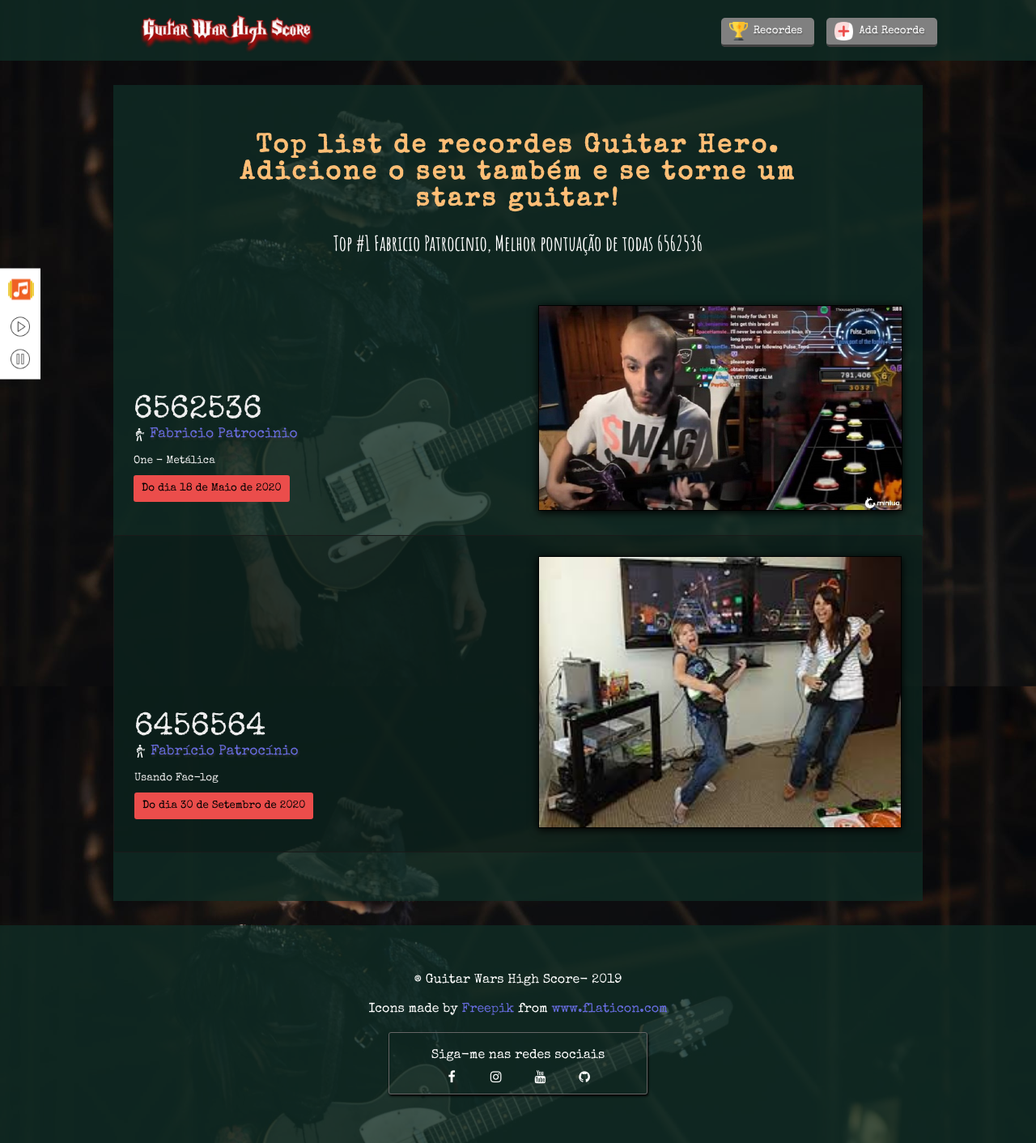
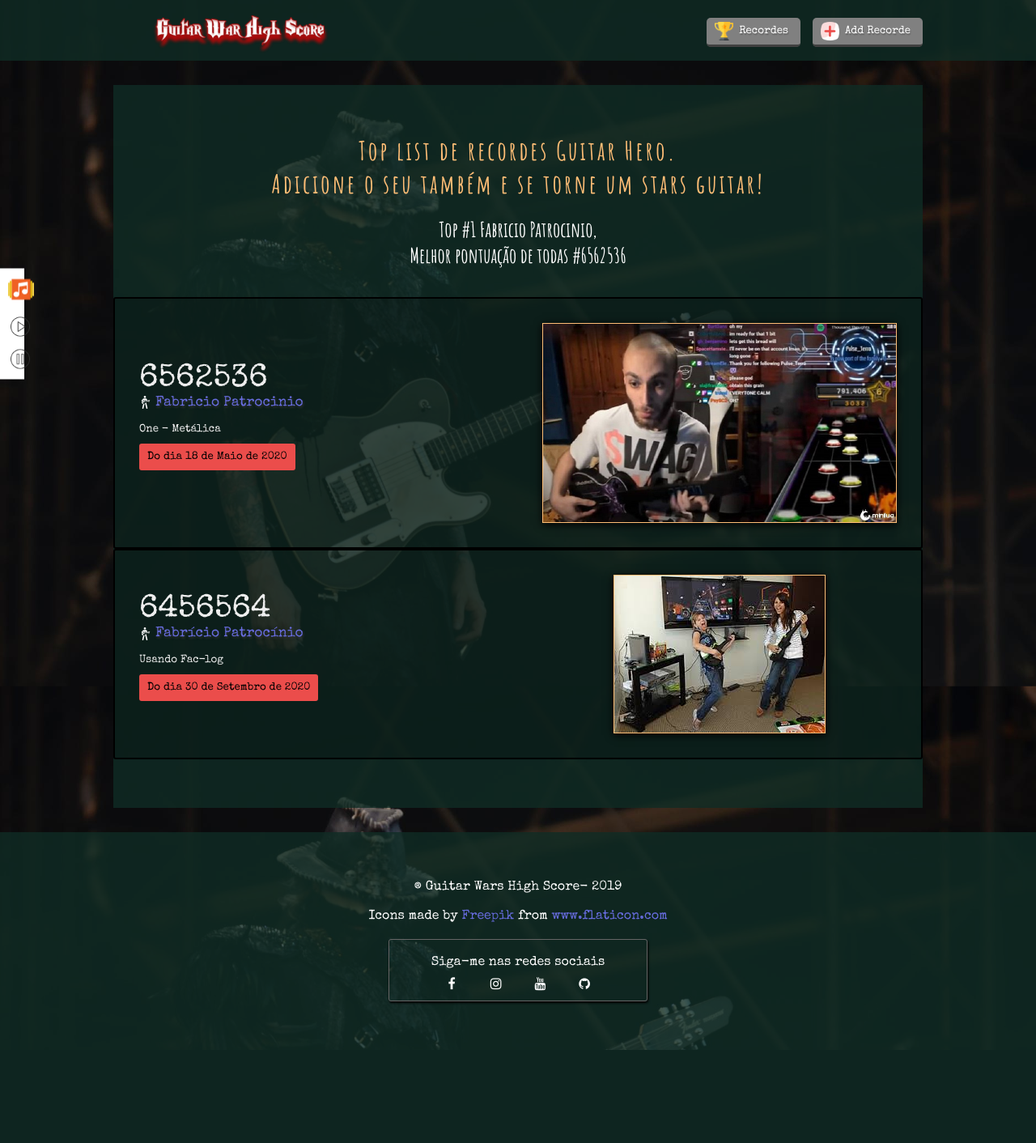
Before and after one commit to FabricioPatrocinio/guitar-wars, a PHP site: page /guitar-wars/ in a window 1280 px wide. Shown: the whole page at 81% size. After the commit the page ends 1297 px from the top, so only its background shows below. Run offline with PHP 8.4, Linux system fonts and the light colour scheme; data comes from the database, SQL or seed files in the repository; some web fonts are replaced.

Commit message:
Apenas como backup

```diff
--- a/_css/style.css
+++ b/_css/style.css
@@ -5,29 +5,19 @@
 }
 
 body {
-    width: 100%;
-    height: 100vh;
-    margin: 0;
     background: url('../_img/john5.jpeg') left top / 100%;
 }
 
-
-/* Menu responsive */
-
-div,
-nav,
-ul,
-li,
-p,
-a,
-span,
-button,
-input {
+* {
+    box-sizing: border-box;
     margin: 0;
     padding: 0;
     text-decoration: none;
     font-family: 'Special Elite', cursive;
 }
+
+
+/* Menu responsive */
 
 ul.ul-menu,
 nav.menu,
@@ -178,10 +168,10 @@ div#content-form {
 }
 
 div#container-form {
-    width: 90%;
-    max-width: 450px;
+    width: 100%;
+    max-width: 500px;
     margin: 30px auto;
-    padding: 5%;
+    padding: 30px;
     background: rgba(15, 44, 37, .8);
 }
 
@@ -314,14 +304,6 @@ h1 {
     font-size: 2em;
     font-family: 'Amatic SC';
     letter-spacing: 3px;
-}
-
-h1.display-1 {
-    width: 80%;
-    padding: 0 10%;
-    padding-bottom: 20px;
-    font-size: 2em;
-    font-family: 'Special Elite', cursive;
 }
 
 h2 {
@@ -458,12 +440,12 @@ label {
 }
 
 input {
-    width: 92%;
+    width: 100%;
     background: rgba(255, 255, 255, .1);
     color: #fff;
     font-size: 11pt;
     border: none;
-    padding: 12px 4%;
+    padding: 12px;
     margin: 10px 0;
     border-radius: 3px;
 }
@@ -529,14 +511,6 @@ input[type=file]::-webkit-file-upload-button:hover {
     background: #bd3b39;
 }
 
-img.screenshot {
-    width: 100%;
-    margin: 0;
-    box-shadow: 0px 2px 10px #000;
-    border: solid 1px #000;
-    box-sizing: border-box;
-}
-
 img.img-previus {
     width: 100%;
     max-width: 200px;
@@ -544,21 +518,47 @@ img.img-previus {
     box-shadow: 0px 2px 4px #000;
 }
 
+
+/* Boxs index */
+
 #db-data {
     width: 100%;
 }
 
-.score-inf {
-    width: 45%;
-    padding: 2.5%;
-    display: inline-block;
+.flex-container {
+    width: 100%;
+}
+
+.row-bg {
+    width: 100%;
+    display: flex;
+    flex-wrap: wrap;
 }
 
 .row-bg:nth-child(2n+2) {
     background: rgba(0, 0, 0, .2);
-    border: solid 1px #1a1a1a;
+    border: solid 2px #000;
     border-radius: 3px;
-    box-sizing: border-box;
+}
+
+.score-inf {
+    padding: 30px;
+    flex: 1 1 300px;
+    align-content: center;
+}
+
+img.screenshot {
+    max-width: 100%;
+    display: block;
+    margin: 0 auto;
+    box-shadow: 0px 2px 10px #000;
+    border: solid 1px #ffbe76;
+}
+
+.score-inf>span {
+    justify-content: center;
+    flex-direction: row;
+    justify-content: space-around;
 }
 
 
@@ -772,24 +772,18 @@ div.icons {
     }
 }
 
-@media screen and (max-width: 460px) {
+@media screen and (max-width: 600px) {
     div.content,
     div#content-form {
         width: 80%;
         padding: 30px 10%;
-    }
-    .icon-top {
-        width: 80%;
-        padding: 15px 0;
-        padding-left: 20%;
     }
     #form-remove {
         width: 80%;
         padding: 10%;
         margin: 20px 0;
     }
-    .score-inf {
-        width: 90%;
-        padding: 5%;
+    .score-inf:nth-child(1n+2) {
+        padding-top: 0;
     }
 }
--- a/authorize.php
+++ b/authorize.php
@@ -9,5 +9,4 @@ if (!isset($_SERVER['PHP_AUTH_USER']) || !isset($_SERVER['PHP_AUTH_PW']) || ($_S
     header('WWW-Authenticate: Basic realm="Guitar Wars"');
     exit('<h2>Guitar Wars</h2> Desculpe, você precisa digitar uma senha válida par acessar esta página..');
 }
-
 ?>
--- a/index.php
+++ b/index.php
@@ -52,7 +52,7 @@
 
     <div class="container-float">
         <div class="container-bac">
-        <h1 class="display-1">Top list de recordes Guitar Hero. Adicione o seu também e se torne um stars guitar!</h1>
+        <h1>Top list de recordes Guitar Hero. <br> Adicione o seu também e se torne um stars guitar!</h1>
         <?php
         // share the scripts
         require_once 'connectvars.php';
@@ -71,8 +71,9 @@
         while ($row = mysqli_fetch_array($data)) {
             $i++;
             if ($i == 1) {
-                echo '<h2 class="top-name">Top #1 ' . $row['name'] . ', Melhor pontuação de todas '. $row['score'] .'</h2><br>';
+                echo '<h2 class="top-name">Top #1 ' . $row['name'] . ', <br> Melhor pontuação de todas #'. $row['score'] .'</h2><br>';
             }
+            echo '<div class="flex-container"></div>';
             echo '<div class="row-bg">';
             echo '<div class="score-inf">';
             echo '<span class="score">' . $row['score'] . '</span><br>';
@@ -87,6 +88,7 @@
             } else {
                 echo '<td class="score-img"><img src="" alt="Unverified score :/" class="screenshot"></td></tr>';
             }
+            echo '</div>';
             echo '</div>';
             echo '</div>';
         }
```
